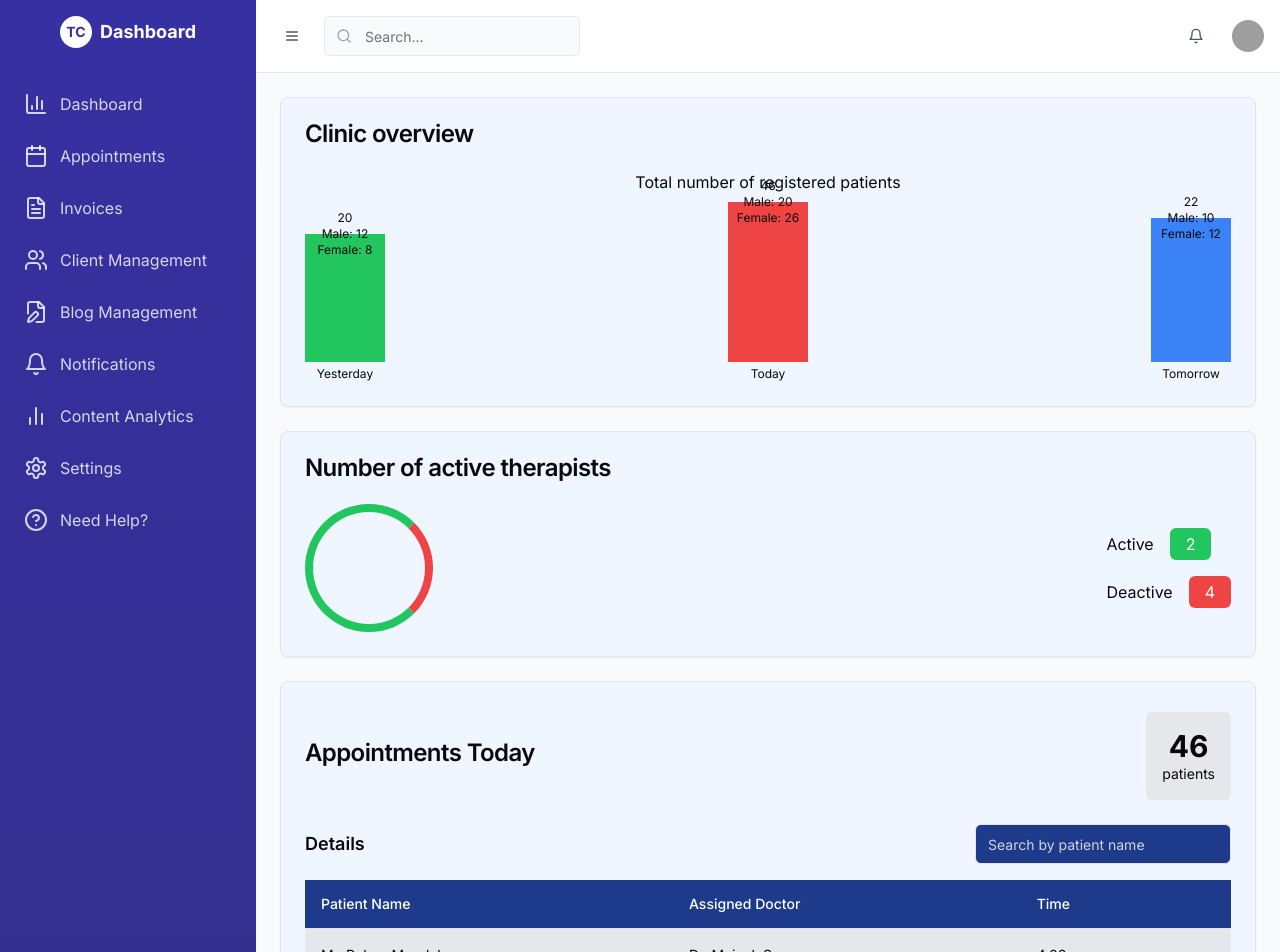
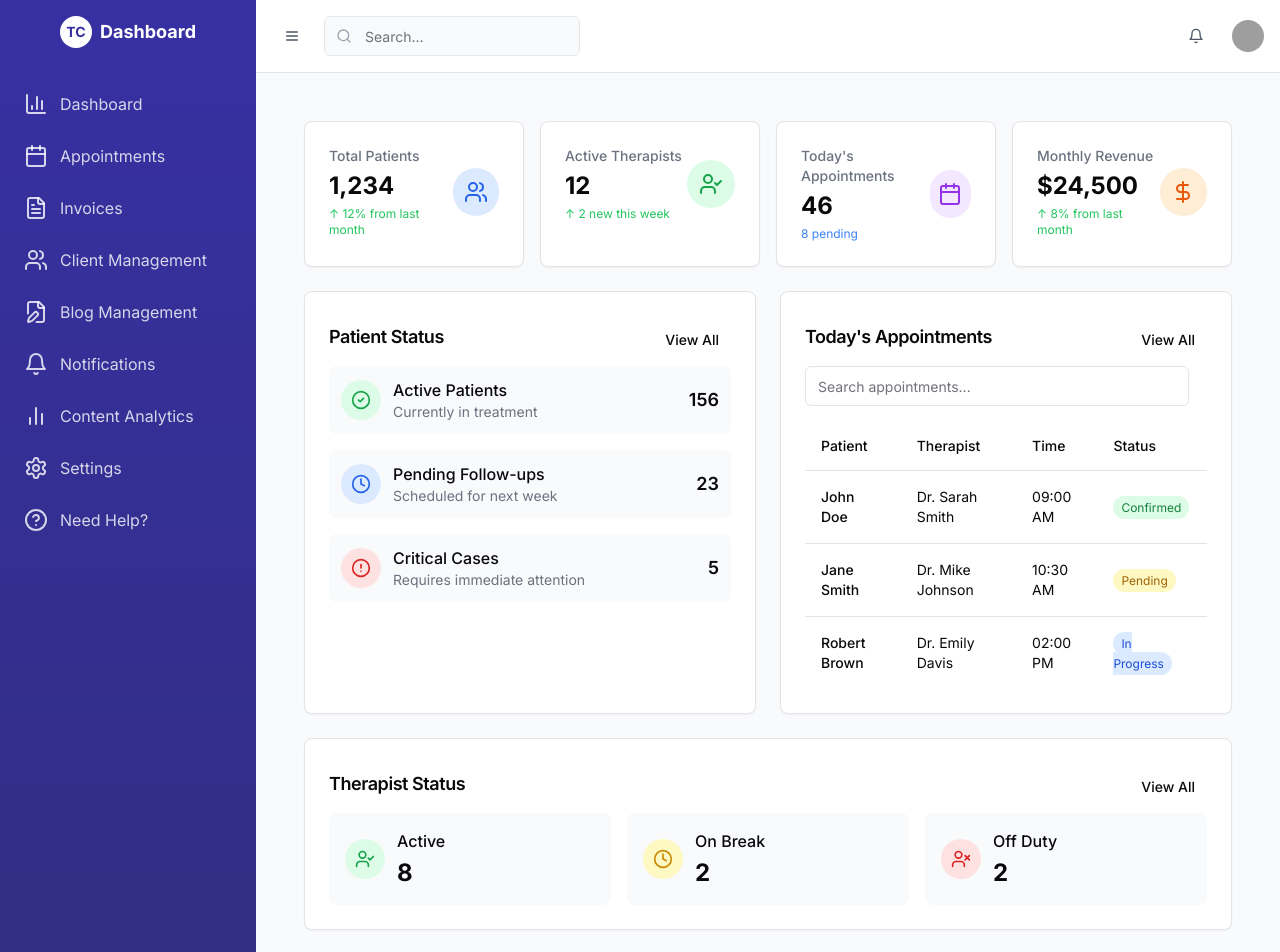
Before and after one commit to Harshit0209-gif/Theracure, a Next.js app: page /admin in a window 1280 px wide. Shown: the top 952 px of the page. Built offline with nearby package versions, Linux system fonts and the light colour scheme; sample sign-in values are in the browser's storage; grey boxes are pictures that could not be loaded.

Commit message:
readme file and admin ui chnage

```diff
--- a/app/admin/page.tsx
+++ b/app/admin/page.tsx
@@ -5,153 +5,239 @@ import { Card, CardContent, CardHeader, CardTitle } from "@/components/ui/card"
 import { Button } from "@/components/ui/button"
 import { Input } from "@/components/ui/input"
 import { Table, TableBody, TableCell, TableHead, TableHeader, TableRow } from "@/components/ui/table"
+import {
+  Users,
+  Activity,
+  Calendar,
+  Clock,
+  DollarSign,
+  TrendingUp,
+  UserCheck,
+  UserX,
+  AlertCircle,
+  CheckCircle2,
+  Clock4
+} from "lucide-react"
 
 export default function AdminDashboard() {
   return (
     <DashboardLayout>
-      <div className="space-y-6">
-        {/* Clinic Overview */}
-        <Card className="bg-blue-50">
-          <CardHeader>
-            <CardTitle>Clinic overview</CardTitle>
-          </CardHeader>
-          <CardContent>
-            <div className="flex flex-col">
-              <div className="text-center mb-2">Total number of registered patients</div>
-              <div className="flex justify-between items-end">
-                <div className="flex flex-col items-center">
-                  <div className="h-32 w-20 bg-green-500 relative">
-                    <div className="absolute -top-6 left-0 right-0 text-center text-xs">
-                      <div>20</div>
-                      <div>Male: 12</div>
-                      <div>Female: 8</div>
+      <div className="p-6 space-y-6">
+        {/* Stats Overview */}
+        <div className="grid grid-cols-1 md:grid-cols-2 lg:grid-cols-4 gap-4">
+          <Card className="bg-white shadow-sm">
+            <CardContent className="p-6">
+              <div className="flex items-center justify-between">
+                <div>
+                  <p className="text-sm font-medium text-gray-500">Total Patients</p>
+                  <h3 className="text-2xl font-bold mt-1">1,234</h3>
+                  <p className="text-xs text-green-500 mt-1">↑ 12% from last month</p>
                 </div>
-                  </div>
-                  <div className="text-xs mt-1">Yesterday</div>
-                </div>
-
-                <div className="flex flex-col items-center">
-                  <div className="h-40 w-20 bg-red-500 relative">
-                    <div className="absolute -top-6 left-0 right-0 text-center text-xs">
-                      <div>46</div>
-                      <div>Male: 20</div>
-                      <div>Female: 26</div>
-                    </div>
-                  </div>
-                  <div className="text-xs mt-1">Today</div>
-                </div>
-
-                <div className="flex flex-col items-center">
-                  <div className="h-36 w-20 bg-blue-500 relative">
-                    <div className="absolute -top-6 left-0 right-0 text-center text-xs">
-                      <div>22</div>
-                      <div>Male: 10</div>
-                      <div>Female: 12</div>
-                    </div>
-                  </div>
-                  <div className="text-xs mt-1">Tomorrow</div>
-                </div>
+                <div className="h-12 w-12 bg-blue-100 rounded-full flex items-center justify-center">
+                  <Users className="h-6 w-6 text-blue-600" />
                 </div>
               </div>
             </CardContent>
           </Card>
 
-        {/* Active Therapists */}
-        <Card className="bg-blue-50">
-          <CardHeader>
-            <CardTitle>Number of active therapists</CardTitle>
-          </CardHeader>
-          <CardContent>
+          <Card className="bg-white shadow-sm">
+            <CardContent className="p-6">
               <div className="flex items-center justify-between">
-              <div className="w-32 h-32 rounded-full border-8 border-green-500 border-r-red-500"></div>
-              <div className="space-y-4">
-                <div className="flex items-center gap-4">
-                  <span>Active</span>
-                  <span className="bg-green-500 text-white px-4 py-1 rounded-md">2</span>
+                <div>
+                  <p className="text-sm font-medium text-gray-500">Active Therapists</p>
+                  <h3 className="text-2xl font-bold mt-1">12</h3>
+                  <p className="text-xs text-green-500 mt-1">↑ 2 new this week</p>
                 </div>
-                <div className="flex items-center gap-4">
-                  <span>Deactive</span>
-                  <span className="bg-red-500 text-white px-4 py-1 rounded-md">4</span>
-                </div>
+                <div className="h-12 w-12 bg-green-100 rounded-full flex items-center justify-center">
+                  <UserCheck className="h-6 w-6 text-green-600" />
                 </div>
               </div>
             </CardContent>
           </Card>
 
-        {/* Appointments Today */}
-        <Card className="bg-blue-50">
-          <CardHeader className="flex flex-row items-center justify-between">
-            <CardTitle>Appointments Today</CardTitle>
-            <div className="bg-gray-200 p-4 rounded-md">
-              <div className="text-3xl font-bold text-center">46</div>
-              <div className="text-sm text-center">patients</div>
+          <Card className="bg-white shadow-sm">
+            <CardContent className="p-6">
+              <div className="flex items-center justify-between">
+                <div>
+                  <p className="text-sm font-medium text-gray-500">Today's Appointments</p>
+                  <h3 className="text-2xl font-bold mt-1">46</h3>
+                  <p className="text-xs text-blue-500 mt-1">8 pending</p>
                 </div>
+                <div className="h-12 w-12 bg-purple-100 rounded-full flex items-center justify-center">
+                  <Calendar className="h-6 w-6 text-purple-600" />
+                </div>
+              </div>
+            </CardContent>
+          </Card>
+
+          <Card className="bg-white shadow-sm">
+            <CardContent className="p-6">
+              <div className="flex items-center justify-between">
+                <div>
+                  <p className="text-sm font-medium text-gray-500">Monthly Revenue</p>
+                  <h3 className="text-2xl font-bold mt-1">$24,500</h3>
+                  <p className="text-xs text-green-500 mt-1">↑ 8% from last month</p>
+                </div>
+                <div className="h-12 w-12 bg-orange-100 rounded-full flex items-center justify-center">
+                  <DollarSign className="h-6 w-6 text-orange-600" />
+                </div>
+              </div>
+            </CardContent>
+          </Card>
+        </div>
+
+        {/* Patient Status and Appointments */}
+        <div className="grid grid-cols-1 lg:grid-cols-2 gap-6">
+          <Card className="bg-white shadow-sm">
+            <CardHeader className="flex flex-row items-center justify-between pb-2">
+              <CardTitle className="text-lg font-semibold">Patient Status</CardTitle>
+              <Button variant="ghost" size="sm">View All</Button>
             </CardHeader>
             <CardContent>
               <div className="space-y-4">
-              <div className="flex justify-between items-center">
-                <h3 className="text-lg font-semibold">Details</h3>
-                <div className="w-64">
+                <div className="flex items-center justify-between p-3 bg-gray-50 rounded-lg">
+                  <div className="flex items-center space-x-3">
+                    <div className="h-10 w-10 bg-green-100 rounded-full flex items-center justify-center">
+                      <CheckCircle2 className="h-5 w-5 text-green-600" />
+                    </div>
+                    <div>
+                      <p className="font-medium">Active Patients</p>
+                      <p className="text-sm text-gray-500">Currently in treatment</p>
+                    </div>
+                  </div>
+                  <span className="text-lg font-semibold">156</span>
+                </div>
+
+                <div className="flex items-center justify-between p-3 bg-gray-50 rounded-lg">
+                  <div className="flex items-center space-x-3">
+                    <div className="h-10 w-10 bg-blue-100 rounded-full flex items-center justify-center">
+                      <Clock4 className="h-5 w-5 text-blue-600" />
+                    </div>
+                    <div>
+                      <p className="font-medium">Pending Follow-ups</p>
+                      <p className="text-sm text-gray-500">Scheduled for next week</p>
+                    </div>
+                  </div>
+                  <span className="text-lg font-semibold">23</span>
+                </div>
+
+                <div className="flex items-center justify-between p-3 bg-gray-50 rounded-lg">
+                  <div className="flex items-center space-x-3">
+                    <div className="h-10 w-10 bg-red-100 rounded-full flex items-center justify-center">
+                      <AlertCircle className="h-5 w-5 text-red-600" />
+                    </div>
+                    <div>
+                      <p className="font-medium">Critical Cases</p>
+                      <p className="text-sm text-gray-500">Requires immediate attention</p>
+                    </div>
+                  </div>
+                  <span className="text-lg font-semibold">5</span>
+                </div>
+              </div>
+            </CardContent>
+          </Card>
+
+          <Card className="bg-white shadow-sm">
+            <CardHeader className="flex flex-row items-center justify-between pb-2">
+              <CardTitle className="text-lg font-semibold">Today's Appointments</CardTitle>
+              <Button variant="ghost" size="sm">View All</Button>
+            </CardHeader>
+            <CardContent>
+              <div className="space-y-4">
+                <div className="flex items-center justify-between">
                   <Input
-                    placeholder="Search by patient name"
-                    className="bg-blue-900 text-white placeholder:text-gray-300"
+                    placeholder="Search appointments..."
+                    className="max-w-sm"
                   />
                 </div>
-              </div>
-
                 <Table>
-                <TableHeader className="bg-blue-900 text-white">
+                  <TableHeader>
                     <TableRow>
-                    <TableHead className="text-white">Patient Name</TableHead>
-                    <TableHead className="text-white">Assigned Doctor</TableHead>
-                    <TableHead className="text-white">Time</TableHead>
+                      <TableHead>Patient</TableHead>
+                      <TableHead>Therapist</TableHead>
+                      <TableHead>Time</TableHead>
+                      <TableHead>Status</TableHead>
                     </TableRow>
                   </TableHeader>
                   <TableBody>
-                  {[1, 2, 3].map((i) => (
-                    <TableRow key={i} className="bg-gray-200">
-                      <TableCell>Mr. Rohan Mondal</TableCell>
-                      <TableCell>Dr. Mainak Sur</TableCell>
-                      <TableCell>4.00 pm</TableCell>
+                    <TableRow>
+                      <TableCell className="font-medium">John Doe</TableCell>
+                      <TableCell>Dr. Sarah Smith</TableCell>
+                      <TableCell>09:00 AM</TableCell>
+                      <TableCell>
+                        <span className="px-2 py-1 bg-green-100 text-green-700 rounded-full text-xs">
+                          Confirmed
+                        </span>
+                      </TableCell>
                     </TableRow>
-                  ))}
+                    <TableRow>
+                      <TableCell className="font-medium">Jane Smith</TableCell>
+                      <TableCell>Dr. Mike Johnson</TableCell>
+                      <TableCell>10:30 AM</TableCell>
+                      <TableCell>
+                        <span className="px-2 py-1 bg-yellow-100 text-yellow-700 rounded-full text-xs">
+                          Pending
+                        </span>
+                      </TableCell>
+                    </TableRow>
+                    <TableRow>
+                      <TableCell className="font-medium">Robert Brown</TableCell>
+                      <TableCell>Dr. Emily Davis</TableCell>
+                      <TableCell>02:00 PM</TableCell>
+                      <TableCell>
+                        <span className="px-2 py-1 bg-blue-100 text-blue-700 rounded-full text-xs">
+                          In Progress
+                        </span>
+                      </TableCell>
+                    </TableRow>
                   </TableBody>
                 </Table>
               </div>
             </CardContent>
           </Card>
+        </div>
 
-        {/* Upcoming Sessions */}
-        <Card className="bg-blue-50">
-          <CardHeader>
-            <CardTitle>Upcoming Sessions</CardTitle>
-          </CardHeader>
-          <CardContent>{/* Content will be added here */}</CardContent>
-        </Card>
-
-        {/* Pending Invoices */}
-        <Card className="bg-blue-50">
-          <CardHeader>
-            <CardTitle>Pending Invoices</CardTitle>
+        {/* Therapist Status */}
+        <Card className="bg-white shadow-sm">
+          <CardHeader className="flex flex-row items-center justify-between pb-2">
+            <CardTitle className="text-lg font-semibold">Therapist Status</CardTitle>
+            <Button variant="ghost" size="sm">View All</Button>
           </CardHeader>
           <CardContent>
-            <div className="flex items-center justify-between">
-              <div className="w-32 h-32 rounded-full border-8 border-red-500 border-b-green-500"></div>
-              <div className="space-y-4">
-                <div className="flex items-center gap-4">
-                  <span>Settled payments</span>
-                  <div className="w-16 h-6 bg-green-500"></div>
+            <div className="grid grid-cols-1 md:grid-cols-3 gap-4">
+              <div className="p-4 bg-gray-50 rounded-lg">
+                <div className="flex items-center space-x-3">
+                  <div className="h-10 w-10 bg-green-100 rounded-full flex items-center justify-center">
+                    <UserCheck className="h-5 w-5 text-green-600" />
                   </div>
-                <div className="flex items-center gap-4">
-                  <span>Unsettled payments</span>
-                  <div className="w-16 h-6 bg-red-500"></div>
+                  <div>
+                    <p className="font-medium">Active</p>
+                    <p className="text-2xl font-bold mt-1">8</p>
                   </div>
                 </div>
               </div>
-            <div className="flex justify-end mt-4">
-              <Button variant="outline" className="rounded-full">
-                Details
-              </Button>
+              <div className="p-4 bg-gray-50 rounded-lg">
+                <div className="flex items-center space-x-3">
+                  <div className="h-10 w-10 bg-yellow-100 rounded-full flex items-center justify-center">
+                    <Clock className="h-5 w-5 text-yellow-600" />
+                  </div>
+                  <div>
+                    <p className="font-medium">On Break</p>
+                    <p className="text-2xl font-bold mt-1">2</p>
+                  </div>
+                </div>
+              </div>
+              <div className="p-4 bg-gray-50 rounded-lg">
+                <div className="flex items-center space-x-3">
+                  <div className="h-10 w-10 bg-red-100 rounded-full flex items-center justify-center">
+                    <UserX className="h-5 w-5 text-red-600" />
+                  </div>
+                  <div>
+                    <p className="font-medium">Off Duty</p>
+                    <p className="text-2xl font-bold mt-1">2</p>
+                  </div>
+                </div>
+              </div>
             </div>
           </CardContent>
         </Card>
```
Also changed, not shown: 1 other file (tests, documents, lock files or other folders). Lines whose indentation alone changed are shown as unchanged.
